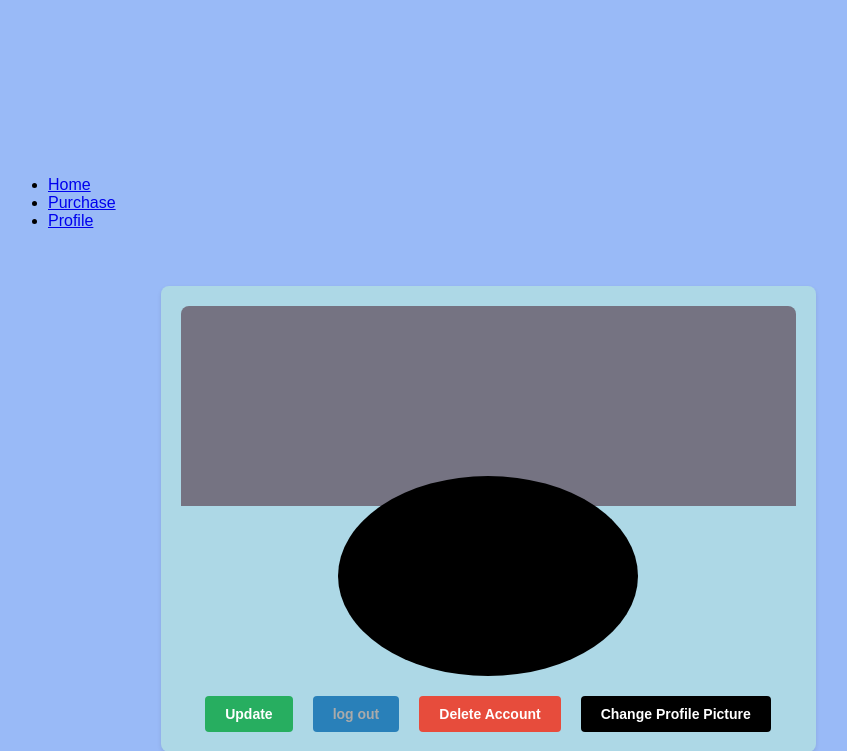
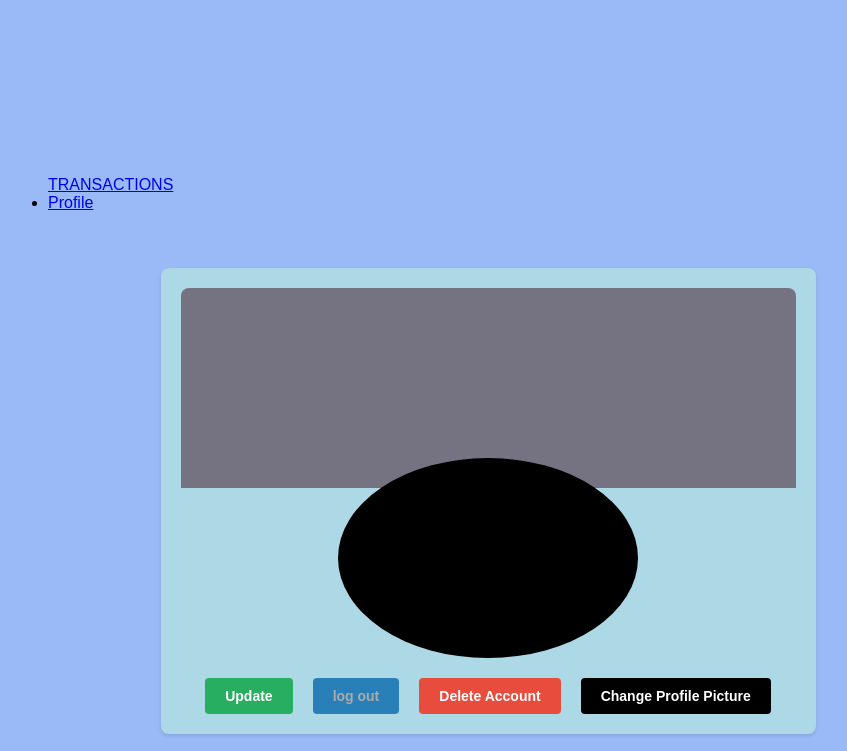
Before and after one commit to Mariamnabagala/Budgeting-Pennywise, a PHP site: page /profile.php in a window 1280 px wide. Shown: the top 751 px of the page, without its empty margins (152-999 px from the left). Run offline with PHP 8.4, Linux system fonts and the light colour scheme.

Commit message:
profile.php

```diff
--- a/profile.php
+++ b/profile.php
@@ -14,8 +14,7 @@
 <nav class="navbar">
     <div class="container">
         <ul>
-            <li><a href="home.php">Home</a></li>
-            <li><a href="purchase.php">Purchase</a></li>
+             <a href="home.php">TRANSACTIONS</a>
             <li><a href="profile.php">Profile</a></li>
         </ul>
     </div>
```
